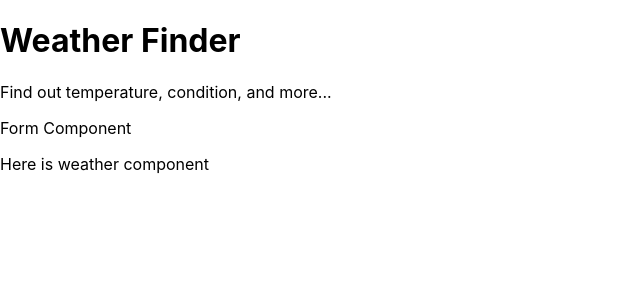
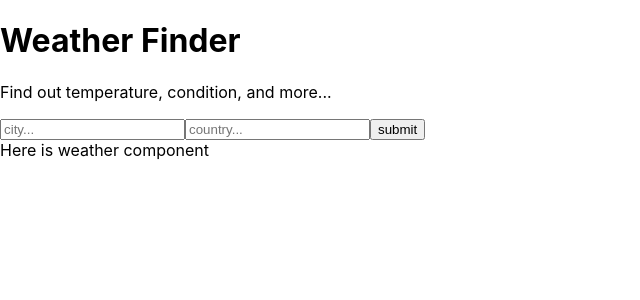
Before and after one commit to KatyDeng17/weather-finder, a React (Create React App) app: page / in a window 1280 px wide. Shown: the top 300 px of the page, without its empty margins (0-640 px from the left). Built offline with nearby package versions, Linux system fonts and the light colour scheme.

Commit message:
addint getWeather as prop to Form

```diff
--- a/src/App.js
+++ b/src/App.js
@@ -7,18 +7,22 @@
 const API_KEY = 'b3a0e126658bea71b0c925f67e289995';
 
 class App extends React.Component{
+
+  //adding getWeather module
   getWeather = async ()=>{
     const api_call = await fetch(` http://api.openweathermap.org/data/2.5/weather?q=irvine,united%20state}&appid=${API_KEY}&units=imperial`);
 
     const data = await api_call.json();
     console.log(data);
 }
+
+
  render(){
    return(
      //return JSX
      <div>
        <Titles />
-       <Form />
+       <Form getWeather={this.getWeather}/>
        <Weather />
      </div>
 
--- a/src/components/Form.js
+++ b/src/components/Form.js
@@ -3,9 +3,11 @@
 class Form extends React.Component{
   render(){
     return(
-      <div>
-        <p>Form Component</p>
-      </div>
+      <form onSubmit={this.props.getWeather}>
+        <input type="text" name="city" placeholder = "city..."/>
+        <input type="text" name="country" placeholder = "country..."/>
+        <button>submit</button>
+      </form>
     )
   }
 }
```
